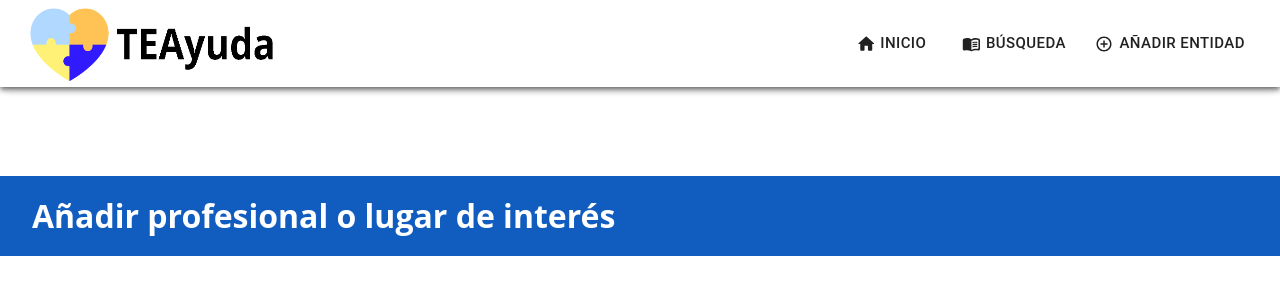
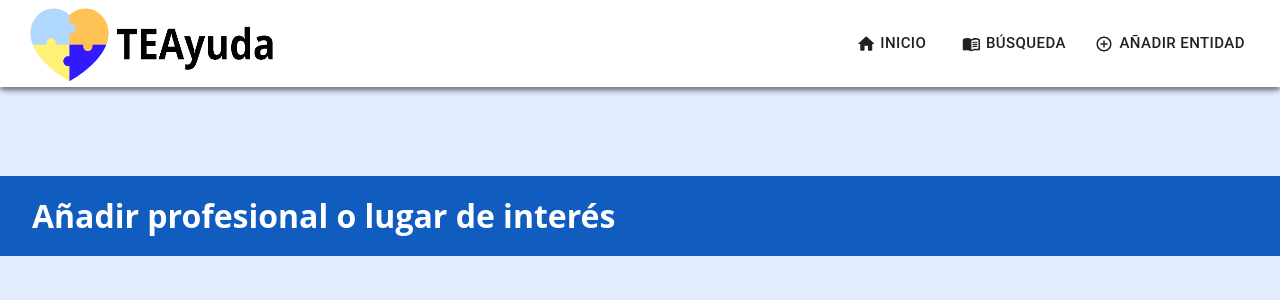
Before and after one commit to UADE-Seminario-II/TEAyuda-Frontend, a React (Create React App) app: page / in a window 1280 px wide. Both pictures are taken after a click on the button "AÑADIR ENTIDAD". Shown: the top 300 px of the page. Built offline with nearby package versions, Linux system fonts and the light colour scheme.

Commit message:
arreglos detalles frontend

```diff
--- a/src/anadirEntidad.js
+++ b/src/anadirEntidad.js
@@ -1,11 +1,11 @@
-import React, { useState, useEffect , useStyles} from "react";
+import React from "react"; //{ useState, useEffect , useStyles} from "react";
 import NavBar from "./components/NavBar";
-import { makeStyles } from '@material-ui/core/styles';
+//import { makeStyles } from '@material-ui/core/styles';
 
 export default function AnadirEntidad() {
 
     return (
-        <div style={{backgroundColor: "white", height: "100%", minHeight: "100vh"}}>
+        <div style={{backgroundColor: "#e2eeff", height: "100%", minHeight: "100vh"}}> {/* // FONDOBLANCO: white  FONDOCELESTE: #e2eeff */}
             <NavBar></NavBar>
             <div style={{backgroundColor: "#115DBF",height:"5rem", }} >
                 <div style={{height:"1rem"}}></div>
--- a/src/cartillaScreen.js
+++ b/src/cartillaScreen.js
@@ -21,7 +21,7 @@ import FiberManualRecordIcon from '@material-ui/icons/FiberManualRecord';
 export default function Cartilla() {
     const useStyles = makeStyles((theme) => ({
         Cartilla: {
-            backgroundColor: "white",
+            backgroundColor: "#e2eeff",// FONDOBLANCO: white  FONDOCELESTE: #e2eeff
             height: "100%",
             minHeight: "100vh"
         },
@@ -59,7 +59,7 @@ export default function Cartilla() {
         },
         listdivider: {
             backgroundColor: "black",
-            marginTop: "1.5rem",
+            marginTop: "1rem",
             maxWidth: "50rem",
         },
         root: {
@@ -77,7 +77,7 @@ export default function Cartilla() {
         lista:{
             marginLeft:"2%",
             width:"60%",
-            backgroundColor:"#e2eeff",//"#bcd7ff",
+            backgroundColor:"white",// FONDOBLANCO: #e2eeff  FONDOCELESTE: white
             borderRadius:"1rem",
         },
         tituloEntidad:{
@@ -87,7 +87,7 @@ export default function Cartilla() {
             fontFamily: "Open Sans", color:"black", marginLeft:"1%",
         },
         barraIntro:{
-            backgroundColor: "#115DBF",
+            backgroundColor: "#115DBF", // FONDOBLANCO:  FONDOCELESTE:
             height:"5rem",
         },
     }));
@@ -98,7 +98,7 @@ export default function Cartilla() {
     const [resultados, setResultados] = useState([]);
     const [copyResult, setCopyResult] = useState([]);
     const [copyTop6Result, setCopyTop6Result] = useState([]);
-    const [copyResultSearch, setCopyResultSearch] = useState([]);
+    //const [copyResultSearch, setCopyResultSearch] = useState([]);
 
     const [localidadSelected, setLocalidadSelected] = useState("");
     const [LocalidadesB, setLocalidadesB] = useState([]);
@@ -468,7 +468,7 @@ export default function Cartilla() {
 
                     {resultados.map((value) => (
                         <List class="ml-md-auto ml-sm-auto">
-                            <ListItem alignItems="flex-start" button onClick={() => { seeMoreInfo(value) }}>
+                            <ListItem alignItems="flex-start" button style={{borderRadius:"1rem", paddingBottom:"2%"}} onClick={() => { seeMoreInfo(value) }}>
                                 <ListItemAvatar>
                                     <Avatar alt="imagen" className={classes.avatar} src={value.imagen} />
                                 </ListItemAvatar>
--- a/src/components/CartasExperiencia.js
+++ b/src/components/CartasExperiencia.js
@@ -1,23 +1,25 @@
 import React from "react";
 import { makeStyles } from "@material-ui/styles/";
-import { Card, CardContent, CardActions, Typography } from "@material-ui/core";
-import Button from "@material-ui/core/Button";
+import { Card, CardContent, Typography } from "@material-ui/core";
+//import Button from "@material-ui/core/Button";
 import Rating from "@material-ui/lab/Rating";
 import PersonRoundedIcon from '@material-ui/icons/PersonRounded';
 
 const CartasExperiencia = (props) => {
   const useStyles = makeStyles((theme) => ({
     container: {
-      backgroundColor: "#e2eeff",
+      backgroundColor: "white",// FONDOBLANCO: #e2eeff  FONDOCELESTE: white
     },
     root: {
       minWidth: 275,
       display: "inline-block",
-      backgroundColor: "#e2eeff",
+      backgroundColor: "white", // FONDOBLANCO: #e2eeff  FONDOCELESTE: white
       color: "black",
       width: "92%",
       marginLeft: "4%",
       wordWrap: "break-word",
+      borderRadius:"1rem",
+      marginBottom:"1%",
     },
     bullet: {
       display: "inline-block",
@@ -38,7 +40,7 @@ const CartasExperiencia = (props) => {
   const classes = useStyles();
 
   return (
-    <div>
+    <div style={{ width:"100%"}}>
       {props.cartas.map((item, index) => (
         <Card className={classes.root}>
           <CardContent>
--- a/src/components/Instructivos.js
+++ b/src/components/Instructivos.js
@@ -15,7 +15,7 @@ const useStyles = makeStyles((theme) => ({
     flexWrap: 'wrap',
     justifyContent: 'space-around',
     overflow: 'hidden',
-    backgroundColor: theme.palette.background.paper,
+    backgroundColor: "#e2eeff",// FONDOBLANCO: white  FONDOCELESTE: #e2eeff
   },
   gridList: {
     flexWrap: 'nowrap',
--- a/src/components/NavBar.js
+++ b/src/components/NavBar.js
@@ -3,7 +3,7 @@ import clsx from 'clsx';
 import { makeStyles, useTheme } from '@material-ui/core/styles';
 import AppBar from '@material-ui/core/AppBar';
 import Toolbar from '@material-ui/core/Toolbar';
-import CssBaseline from '@material-ui/core/CssBaseline';
+//import CssBaseline from '@material-ui/core/CssBaseline';
 import Typography from '@material-ui/core/Typography';
 import HomeRoundedIcon from '@material-ui/icons/HomeRounded';
 import { useHistory} from "react-router-dom";
@@ -25,7 +25,7 @@ const useStyles = makeStyles((theme) => ({
       easing: theme.transitions.easing.sharp,
       duration: theme.transitions.duration.leavingScreen,
     }), */
-    backgroundColor:"white",
+    backgroundColor:"white", // FONDOBLANCO: white  FONDOCELESTE: #e2eeff
   },
   appBarShift: {
     width: `calc(100% - ${drawerWidth}px)`,
--- a/src/detalleCartillaScreen.js
+++ b/src/detalleCartillaScreen.js
@@ -16,7 +16,7 @@ import FiberManualRecordIcon from '@material-ui/icons/FiberManualRecord';
 export default function DetalleCartillaScreen(props) {
   const useStyles = makeStyles((theme) => ({
     DetalleEntidad: {
-      backgroundColor: "white",
+      backgroundColor: "#e2eeff", // FONDOBLANCO: white  FONDOCELESTE: #e2eeff
       height: "100%",
       minHeight: "50vh",
       paddingTop:"3%",
@@ -410,7 +410,7 @@ export default function DetalleCartillaScreen(props) {
       </div>
       <br></br>
       <br></br>
-      <div>
+      <div style={{display:"flex", alignContent:"center", justifyContent:"center"}}>
         <CartasExperiencia cartas={responseData}></CartasExperiencia>
       </div>
       <div className={classes.footer}>
--- a/src/experienciaScreen.js
+++ b/src/experienciaScreen.js
@@ -20,7 +20,7 @@ import Footer from "./components/Footer";
 
 const useStyles = makeStyles((theme) => ({
   container:{
-    backgroundColor: "white",
+    backgroundColor: "#e2eeff",// FONDOBLANCO: white  FONDOCELESTE: #e2eeff
   },
   root: {
     "& .MuiTextField-root": {
@@ -61,7 +61,7 @@ function Experiencias(props) {
     //     console.log("props   ", props);
     //   });
     const classes = useStyles();
-    const history = useHistory();
+    //const history = useHistory();
     const [isTwoImage, setIsTwoImage] = useState(false);
     const [isThreeImage, setIsThreeImage] = useState(false);
     const [image, setImage] = useState("");
@@ -208,7 +208,7 @@ function Experiencias(props) {
                 <div style={{height:"1rem"}}></div>
                 <text style={{fontFamily: "Open Sans", fontSize: "2rem", color:"white", marginLeft:"2.5%", fontWeight:"bold"}}>Contanos tu experiencia 😁 </text>
       </div>
-      <div style={{backgroundColor:"#e2eeff", width:"70%", height:"90%", alignSelf:"center", marginLeft:"15%", borderRadius:"1rem", marginBottom:"3%"}}>
+      <div style={{backgroundColor:"white", width:"70%", height:"90%", alignSelf:"center", marginLeft:"15%", borderRadius:"1rem", marginBottom:"3%"}}>
         <Grid
           container
           spacing={0}
--- a/src/homeScreen.js
+++ b/src/homeScreen.js
@@ -9,11 +9,10 @@ import Reviews from './components/assets/addentity.png';
 import Typography from '@material-ui/core/Typography';
 import { useHistory} from "react-router-dom";
 import Footer from "./components/Footer";
-import { BorderColor } from "@material-ui/icons";
 export default function Home() {
     const useStyles = makeStyles((theme) => ({
         Home:{
-          backgroundColor:"white",
+          backgroundColor:"#e2eeff",// FONDOBLANCO: white  FONDOCELESTE: #e2eeff
         },
         CardContainer:{
             flexDirection: "row",
--- a/src/instructivosScreen.js
+++ b/src/instructivosScreen.js
@@ -1,8 +1,9 @@
-import React, { useState, useEffect } from "react";
+import React from "react"; //{ useState, useEffect } ;
 import NavBar from "./components/NavBar";
 import axios from "axios";
-import GaleriaInstructivos from './components/Instructivos'
-let ready = false;
+import GaleriaInstructivos from './components/Instructivos';
+import Footer from './components/Footer';
+//let ready = false;
 
 function Instructivos(props) {
   let [responseData, setResponseData] = React.useState([]);
@@ -34,14 +35,13 @@ function Instructivos(props) {
     ];*/
 
   return (
-    <div>
-      <NavBar></NavBar>
-      <div style={{ backgroundColor: "#115DBF", height:"5rem",}}>
-                <div style={{height:"1rem"}}></div>
-                <text style={{fontFamily: "Open Sans", fontSize: "2rem", color:"white", marginLeft:"2.5%", fontWeight:"bold"}}>Ayuda visual del ambiente</text> {/* chequear como era el nombre de esta pantalla */}
-      </div>
-
-      <GaleriaInstructivos elem={responseData}></GaleriaInstructivos>
+    <div style={{backgroundColor: "#e2eeff", height: "100%", minHeight: "100vh"}}> {/* // FONDOBLANCO: white  FONDOCELESTE: #e2eeff */}
+        <NavBar></NavBar>
+        <div style={{backgroundColor: "#115DBF",height:"5rem", }} >
+            <div style={{height:"1rem"}}></div>
+            <text style={{fontFamily: "Open Sans", fontSize: "2rem", color:"white", marginLeft:"2.5%", fontWeight:"bold"}}>Ayuda visual del ambiente</text> {/* Chequear como era el nombre de la pantalla NO ES INSTRUCTIVOS*/}
+        </div>
+        <GaleriaInstructivos elem={responseData}></GaleriaInstructivos>
     </div>
   );
 }
```
